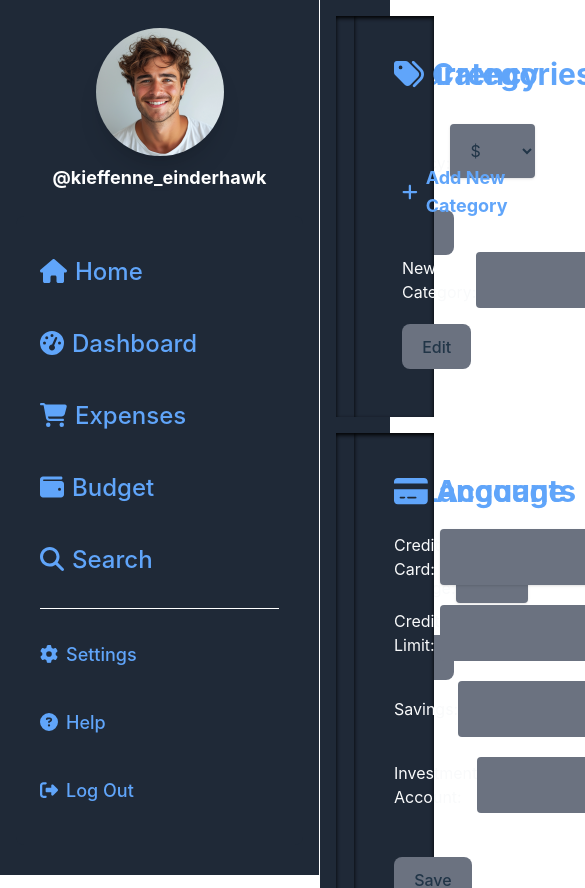
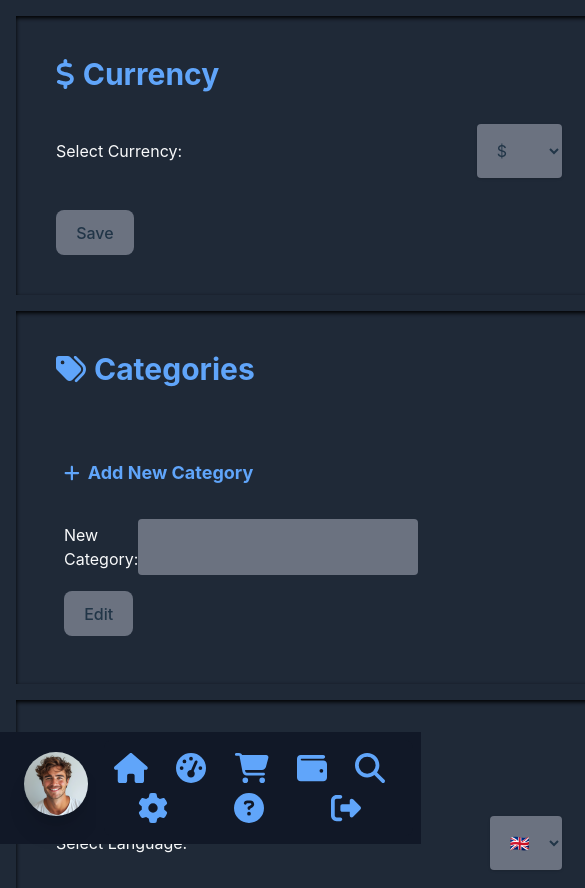
Before and after one commit to jay-of-spades/Expenses-Budget-Tracker, a React (Vite) app: page /settings in a window 390 px wide. Shown: the top 888 px of the page, 585 px wide, since content can reach past the window. Built offline with nearby package versions, Linux system fonts and the light colour scheme.

Commit message:
Edited: made Budget, Expenses, and Settings responsive

```diff
--- a/package.json
+++ b/package.json
@@ -22,6 +22,7 @@
     "react-chartjs-2": "^5.2.0",
     "react-circular-progressbar": "^2.1.0",
     "react-dom": "^18.3.1",
+    "react-intersection-observer": "^9.13.0",
     "react-router-dom": "^6.23.1"
   },
   "devDependencies": {
--- a/src/components/BudgetForm.jsx
+++ b/src/components/BudgetForm.jsx
@@ -43,7 +43,7 @@ const BudgetForm = ({
   return (
     <div className='flex justify-center items-center w-full'>
       <form
-        className='flex flex-col gap-3 mb-5 w-2/3 p-10 shadow-inner shadow-black bg-gray-800 hover:shadow-md hover:shadow-gray-50 transition-all duration-300 ease-in'
+        className='flex flex-col gap-3 mb-5 w-10/12 md:w-11/12 lg:w-2/3 p-10 shadow-inner shadow-black hover:shadow-md hover:shadow-gray-50 transition-all duration-300 ease-in'
         onSubmit={handleSubmit}
       >
         <div className='flex gap-3'>
@@ -64,7 +64,7 @@ const BudgetForm = ({
             onChange={e => setCategory(e.target.value)}
             required
           >
-            <option value=''>Select Category</option>
+            <option value=''>Select a category</option>
             {categories.map((cat, index) => (
               <option key={index} value={cat} className='text-white'>
                 {cat}
--- a/src/components/ExpenseForm.jsx
+++ b/src/components/ExpenseForm.jsx
@@ -44,7 +44,7 @@ const ExpenseForm = ({
   return (
     <div className='flex justify-center items-center w-full'>
       <form
-        className='flex flex-col gap-3 mb-5 w-2/3 p-10 shadow-inner shadow-black'
+        className='flex flex-col gap-3 mb-5 w-10/12 md:w-11/12 lg:w-2/3 p-10 shadow-inner shadow-black hover:shadow-md hover:shadow-gray-50 transition-all duration-300 ease-in'
         onSubmit={handleSubmit}
       >
         <div className='flex gap-3'>
--- a/src/components/Header.jsx
+++ b/src/components/Header.jsx
@@ -1,13 +1,13 @@
 import kieffenneIMG from '../assets/kieffenne_einderhawk.png';
 const Header = () => {
   return (
-    <header className='flex flex-col justify center items-center p-7 h-1/4 w-80 bg-gray-800 text-white fixedHeader border-r border-white'>
+    <header className='fixedHeader w-28 h-28 p-6 flex bg-gray-900 items-center justify-center md:flex-col md:justify-start  md:p-7 md:h-1/4 md:w-80 md:bg-gray-800 text-white'>
       <img
         src={kieffenneIMG}
         alt='image of a man, smiling'
-        className='w-32 h-32 mb-2 block rounded-full shadow-xl'
+        className='w-full h-full object-cover mb-2 block rounded-full shadow-xl md:object-fill md:w-24 md:h-24'
       />
-      <h1 id='account-name' className='text-lg font-bold'>
+      <h1 id='account-name' className='hidden md:block text-lg font-bold'>
         @kieffenne_einderhawk
       </h1>
     </header>
--- a/src/components/Layout.jsx
+++ b/src/components/Layout.jsx
@@ -5,12 +5,14 @@ import Sidebar from './Sidebar';
 const Layout = ({ children }) => {
   return (
     <div className='flex flex-col min-h-screen'>
-      <div className='flex flex-1'>
-        <div className='w-80'>
+      <div className='flex flex-1 bg-gray-800'>
+        <div className='md:w-80'>
           <Header />
           <Sidebar />
         </div>
-        <main className='flex-1 p-4 bg-gray-800'>{children}</main>
+        <main className='flex-1 p-4 bg-gray-800 md:border-l-2 md:border-gray-50'>
+          {children}
+        </main>
       </div>
       {/* <Footer /> */}
     </div>
--- a/src/components/Sidebar.jsx
+++ b/src/components/Sidebar.jsx
@@ -14,76 +14,102 @@ import {
 const Sidebar = () => {
   const isLoggedIn = true;
   return (
-    <aside className='w-80 h-4/5 p-4 bg-gray-800 fixedSidebar border-r border-white'>
-      <nav className='bg-gray-800 px-6 py-10 rounded-lg'>
-        <ul className='space-y-10 h-3/4 flex flex-col text-2xl'>
-          <li>
+    <aside className=' w-10/12 p-2 bg-gray-900 fixedSidebar sm:w-11/12 md:w-80 md:h-4/5 md:bg-gray-800'>
+      <nav className='bg-gray-900 rounded-lg sm:pr-4 md:bg-gray-800 md:px-6 md:py-10 '>
+        <ul className='text-3xl md:space-y-10 md:h-3/4 flex justify-between md:flex-col md:text-2xl'>
+          <li className='relative group'>
             <Link className='text-blue-400 hover:text-gray-100' to='/home'>
-              <div>
+              <div className='md:flex'>
                 <FontAwesomeIcon icon={faHome} className='mr-2' />
-                <span>Home</span>
+                <span className='hidden md:block md:font-bold'>Home</span>
               </div>
             </Link>
+            <div className='absolute left-full transform -translate-x-1/3 -translate-y-full mb-2 hidden group-hover:block bg-gray-700 text-white text-xs rounded py-1 px-2'>
+              Home
+            </div>
           </li>
-          <li>
+          <li className='relative group'>
             <Link className='text-blue-400 hover:text-gray-100' to='/dashboard'>
-              <div>
+              <div className='md:flex'>
                 <FontAwesomeIcon icon={faTachometerAlt} className='mr-2' />
-                <span>Dashboard</span>
+                <span className='hidden md:block md:font-bold'>Dashboard</span>
               </div>
             </Link>
+            <div className='absolute left-full transform -translate-x-1/3 -translate-y-full mb-2 hidden group-hover:block bg-gray-700 text-white text-xs rounded py-1 px-2'>
+              Dashboard
+            </div>
           </li>
-          <li>
+          <li className='relative group'>
             <Link className='text-blue-400 hover:text-gray-100' to='/expenses'>
-              <div>
+              <div className='md:flex'>
                 <FontAwesomeIcon icon={faShoppingCart} className='mr-2' />
-                <span>Expenses</span>
+                <span className='hidden md:block md:font-bold'>Expenses</span>
               </div>
             </Link>
+            <div className='absolute left-full transform -translate-x-1/3 -translate-y-full mb-2 hidden group-hover:block bg-gray-700 text-white text-xs rounded py-1 px-2'>
+              Expenses
+            </div>
           </li>
-          <li>
+          <li className='relative group'>
             <Link className='text-blue-400 hover:text-gray-100' to='/budget'>
-              <div>
+              <div className='md:flex'>
                 <FontAwesomeIcon icon={faWallet} className='mr-2' />
-                <span>Budget</span>
+                <span className='hidden md:block md:font-bold'>Budget</span>
               </div>
             </Link>
+            <div className='absolute left-full transform -translate-x-1/3 -translate-y-full mb-2 hidden group-hover:block bg-gray-700 text-white text-xs rounded py-1 px-2'>
+              Budget
+            </div>
           </li>
-          <li>
+          <li className='relative group'>
             <Link className='text-blue-400 hover:text-gray-100' to='/search'>
-              <div>
+              <div className='md:flex'>
                 <FontAwesomeIcon icon={faSearch} className='mr-2' />
-                <span>Search</span>
+                <span className='hidden md:block md:font-bold'>Search</span>
               </div>
             </Link>
+            <div className='absolute left-1/2 transform -translate-x-1/3 -translate-y-full mb-2 hidden group-hover:block bg-gray-700 text-white text-xs rounded py-1 px-2'>
+              Search
+            </div>
           </li>
         </ul>
-        <hr className='my-8 border-white' />
+        <hr className='hidden md:block my-8 border-white' />
 
-        <ul className='space-y-10 h-3/4 flex flex-col text-lg'>
-          <li>
+        <ul className='flex justify-around mt-1 text-3xl md:space-y-10 md:h-3/4  md:flex-col md:text-lg'>
+          <li className='relative group'>
             <Link className='text-blue-400 hover:text-gray-100' to='/settings'>
-              <div>
+              <div className='md:flex'>
                 <FontAwesomeIcon icon={faCog} className='mr-2' />
-                <span>Settings</span>
+                <span className='hidden md:block md:font-bold'>Settings</span>
               </div>
             </Link>
+            <div className='absolute left-full transform -translate-x-1/3 -translate-y-full mb-2 hidden group-hover:block bg-gray-700 text-white text-xs rounded py-1 px-2'>
+              Settings
+            </div>
           </li>
-          <li>
+          <li className='relative group'>
             <Link className='text-blue-400 hover:text-gray-100' to='/help'>
-              <div>
+              <div className='md:flex'>
                 <FontAwesomeIcon icon={faQuestionCircle} className='mr-2' />
-                <span>Help</span>
+                <span className='hidden md:block md:font-bold'>Help</span>
               </div>
             </Link>
+            <div className='absolute left-full transform -translate-x-1/3 -translate-y-full mb-2 hidden group-hover:block bg-gray-700 text-white text-xs rounded py-1 px-2'>
+              Help
+            </div>
           </li>
-          <li>
+          <li className='relative group'>
             <Link className='text-blue-400 hover:text-gray-100' to='/login'>
-              <div>
+              <div className='md:flex'>
                 <FontAwesomeIcon icon={faSignOutAlt} className='mr-2' />
-                <span>{isLoggedIn ? 'Log Out' : 'Log In'}</span>
+                <span className='hidden md:block md:font-bold'>
+                  {isLoggedIn ? 'Log Out' : 'Log In'}
+                </span>
               </div>
             </Link>
+            <div className='absolute left-full transform -translate-x-1/3 -translate-y-full mb-2 hidden group-hover:block bg-gray-700 text-white text-xs rounded py-1 px-2'>
+              {isLoggedIn ? 'Log Out' : 'Log In'}
+            </div>
           </li>
         </ul>
       </nav>
--- a/src/index.css
+++ b/src/index.css
@@ -145,16 +145,16 @@ main {
   position: fixed;
   z-index: 1000;
 }
+
 .fixedHeader {
-  top: 0;
+  bottom: 0;
   left: 0;
 }
 
 .fixedSidebar {
-  top: 200px;
-  left: 0;
+  bottom: 0;
+  left: 6rem;
 }
-
 .neumorphicBox {
   border-radius: 50px;
   background: #e0e0e0;
@@ -300,3 +300,15 @@ div.fg {
     background-color: #f9f9f9;
   }
 }
+
+@media (min-width: 768px) {
+  .fixedHeader {
+    top: 0;
+    left: 0;
+  }
+
+  .fixedSidebar {
+    top: 200px;
+    left: 0;
+  }
+}
--- a/src/pages/Dashboard.jsx
+++ b/src/pages/Dashboard.jsx
@@ -13,8 +13,13 @@ import {
   faFileInvoiceDollar,
   faMoneyBillWave,
 } from '@fortawesome/free-solid-svg-icons';
+import { useInView } from 'react-intersection-observer';
 
 const Dashboard = () => {
+  const { ref: setIncomeRef, inView: setIncomeInView } = useInView({
+    triggerOnce: true,
+    threshold: 0.1,
+  });
   const [expenses, setExpenses] = useState([]);
   const [incomes, setIncomes] = useState([]);
   const [budgets, setBudgets] = useState([]);
@@ -129,6 +134,12 @@ const Dashboard = () => {
           Dashboard
         </h1>
         <div className='grid grid-cols gap-8'>
+          <div
+            ref={setIncomeRef}
+            className={`transition opacity ${
+              setIncomeInView ? 'opacity-100' : 'opacity-0'
+            }`}
+          >
             <div className='p-8 rounded shadow-inner shadow-black'>
               <h2 className='text-2xl text-blue-400 font-bold  flex items-center space-x-2 my-5'>
                 <FontAwesomeIcon icon={faDollarSign} />
@@ -163,6 +174,7 @@ const Dashboard = () => {
               >
                 <FontAwesomeIcon icon={faEdit} />
               </button> */}
+              </div>
             </div>
           </div>
           {/* Income Popup */}
--- a/src/pages/Settings.jsx
+++ b/src/pages/Settings.jsx
@@ -240,9 +240,9 @@ const Settings = () => {
       <div className='w-full'>
         <div className='divide-y divide-gray-50'>
           {categories.map((category, index) => (
-            <div key={index} className='flex justify-between w-full p-4'>
+            <div key={index} className='flex justify-between  w-full p-4'>
               <span className='text-gray-50 block'>{category}</span>
-              <div className='flex justify-between w-2/6'>
+              <div className='flex gap-2 md:gap-1 justify-between md:mr-4 w-2/6'>
                 <button
                   onClick={() => editCategory(index)}
                   className='bg-gray-400 hover:bg-green-300 hover:text-gray-700 transition-colors duration-300 ease-in-out'
@@ -266,7 +266,7 @@ const Settings = () => {
             Add New Category
           </h3>
           <div className='flex justify-between items-center my-4'>
-            <label className='text-gray-50'>New Category:</label>
+            <label className='text-gray-50 md:mr-4'>New Category:</label>
             <input
               type='text'
               value={newCategory}
@@ -287,8 +287,8 @@ const Settings = () => {
 
   function renderUserProfileSettings() {
     return (
-      <div className='grid grid-cols-3 gap-4'>
-        <div className='col-span-2'>
+      <div className='md:grid md:grid-cols-3 md:gap-4'>
+        <div className='md:col-span-3 lg:col-span-2'>
           <form onSubmit={saveUserProfile} className='p-8 rounded-md'>
             <div className='flex justify-between items-center my-4'>
               <label className='flex items-center text-gray-50'>
@@ -444,22 +444,22 @@ const Settings = () => {
     );
   }
   return (
-    <div className='grid grid-cols-3 gap-4 '>
-      <div className='p-10 bg-gray-800 shadow-inner shadow-black hover:bg-gray-800 hover:shadow hover:shadow-gray-400 transition-colors duration-300 ease-in-out'>
+    <div className='w-full lg:grid lg:grid-cols-3 gap-4 '>
+      <div className='mb-4 p-10 bg-gray-800 shadow-inner shadow-black hover:bg-gray-800 hover:shadow hover:shadow-gray-400 transition-colors duration-300 ease-in-out'>
         <h2 className='text-3xl font-bold mb-2 flex items-center text-blue-400'>
           <FontAwesomeIcon icon={faDollarSign} className='mr-2' />
           Currency
         </h2>
         {renderCurrencySettings()}
       </div>
-      <div className='col-span-2 p-10 bg-gray-800 shadow-inner shadow-black hover:bg-gray-800 hover:shadow hover:shadow-gray-400 transition-colors duration-300 ease-in-out'>
+      <div className='mb-4 md:col-span-2 p-10 bg-gray-800 shadow-inner shadow-black hover:bg-gray-800 hover:shadow hover:shadow-gray-400 transition-colors duration-300 ease-in-out'>
         <h2 className='text-3xl font-bold mb-6 flex items-center text-blue-400'>
           <FontAwesomeIcon icon={faTags} className='mr-2' />
           Categories
         </h2>
         {renderCategoriesSettings()}
       </div>
-      <div className='col-span-1 flex flex-col p-10 bg-gray-800 shadow-inner shadow-black hover:bg-gray-800 hover:shadow hover:shadow-gray-400 transition-colors duration-300 ease-in-out'>
+      <div className='mb-4 md:col-span-1 flex flex-col p-10 bg-gray-800 shadow-inner shadow-black hover:bg-gray-800 hover:shadow hover:shadow-gray-400 transition-colors duration-300 ease-in-out'>
         <h2 className='text-3xl font-bold mb-2 flex items-center text-blue-400'>
           <FontAwesomeIcon icon={faLanguage} className='mr-2' />
           Language
@@ -468,7 +468,7 @@ const Settings = () => {
         {renderLanguageSettings()}
       </div>
 
-      <div className='col-span-2 p-10 bg-gray-800 shadow-inner shadow-black hover:bg-gray-800 hover:shadow hover:shadow-gray-400 transition-colors duration-300 ease-in-out'>
+      <div className='mb-4 col-span-2 p-10 bg-gray-800 shadow-inner shadow-black hover:bg-gray-800 hover:shadow hover:shadow-gray-400 transition-colors duration-300 ease-in-out'>
         <h2 className='text-3xl font-bold mb-2 flex items-center text-blue-400 '>
           <FontAwesomeIcon icon={faCreditCard} className='mr-2' />
           Accounts
@@ -476,14 +476,14 @@ const Settings = () => {
         {renderAccountInformationSettings()}
       </div>
 
-      <div className='col-span-3 p-10 bg-gray-800 shadow-inner shadow-black hover:bg-gray-800 hover:shadow hover:shadow-gray-400 transition-colors duration-300 ease-in-out'>
+      <div className='mb-4 col-span-3 p-10 bg-gray-800 shadow-inner shadow-black hover:bg-gray-800 hover:shadow hover:shadow-gray-400 transition-colors duration-300 ease-in-out'>
         <h2 className='text-3xl font-bold mb-2 flex items-center text-blue-400'>
           <FontAwesomeIcon icon={faUser} className='mr-2' />
           Profile
         </h2>
         {renderUserProfileSettings()}
       </div>
-      <div className='col-span-3 p-10 bg-gray-800 shadow-inner shadow-black hover:bg-gray-800 hover:shadow hover:shadow-gray-400 transition-colors duration-300 ease-in-out'>
+      <div className='mb-4 col-span-3 p-10 bg-gray-800 shadow-inner shadow-black hover:bg-gray-800 hover:shadow hover:shadow-gray-400 transition-colors duration-300 ease-in-out'>
         <h2 className='text-3xl font-bold mb-2 flex items-center text-blue-400'>
           <FontAwesomeIcon icon={faLockOpen} className='mr-2' />
           Password Reset
```
Also changed, not shown: 1 other file (tests, documents, lock files or other folders). Lines whose indentation alone changed are shown as unchanged.
